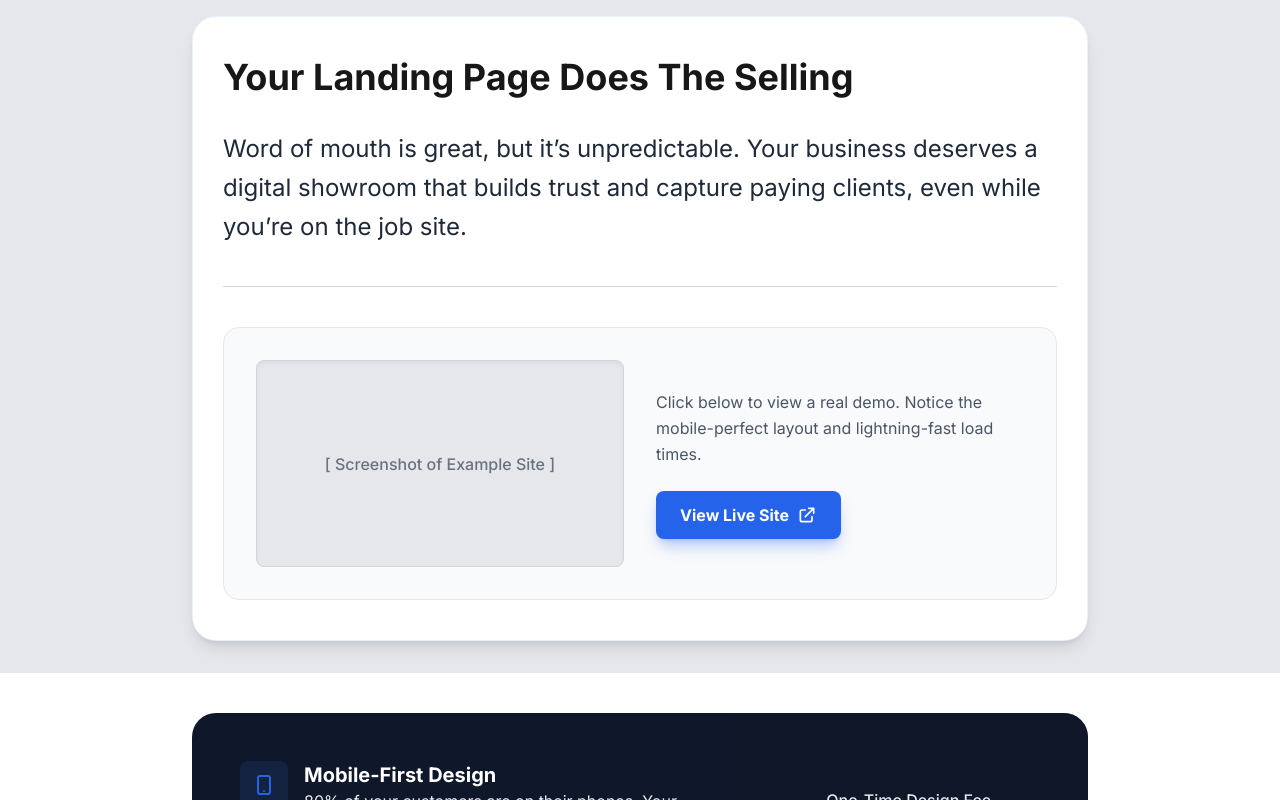
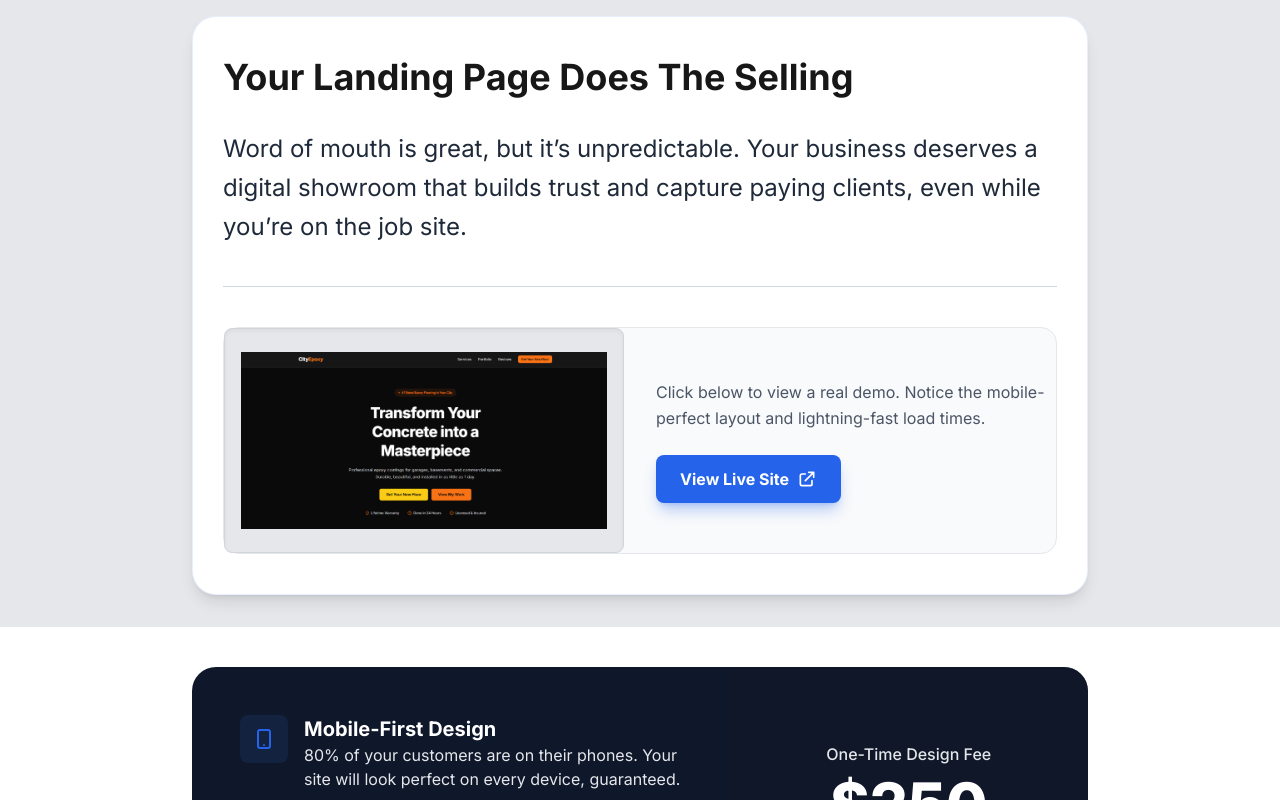
Before and after one commit to wizcudi/EpoxyMetrics.com, a Next.js app in the folder epoxy-metrics/: page / in a window 1280 px wide. Shown: the part 527-1327 px from the top of the page. Built offline with nearby package versions, Linux system fonts and the light colour scheme; no server answers.

Commit message:
Added Demo Landing page link and image

```diff
--- a/epoxy-metrics/src/components/Problem.js
+++ b/epoxy-metrics/src/components/Problem.js
@@ -20,12 +20,12 @@ export default function Problem() {
           <div className="mt-10 pt-10 border-t border-gray-300">
 
 
-            <div className="bg-gray-50 rounded-2xl p-6 sm:p-8 flex flex-col md:flex-row items-center gap-8 border border-gray-200 transition-all hover:shadow-md">
+            <div className="bg-gray-50 rounded-2xl flex flex-col md:flex-row items-center gap-8 border border-gray-200 transition-all hover:shadow-md">
 
               {/* Left Side: Mockup Placeholder (You can replace this with an actual screenshot Image later) */}
               <div className="w-full md:w-1/2 aspect-video bg-gray-200 rounded-lg overflow-hidden relative shadow-inner flex items-center justify-center border border-gray-300">
                 <span className="text-gray-500 font-medium px-4 text-center">
-                  [ Screenshot of Example Site ]
+                  <img src="/images/Demo-Epoxy-Landing-Page.png" alt="Epoxy Demo 1" />
                 </span>
               </div>
 
@@ -38,7 +38,7 @@ export default function Problem() {
 
                 {/* External Link to Firebase Hosted Site */}
                 <Link
-                  href="https://YOUR-FIREBASE-URL.web.app"
+                  href="https://epoxy-demo-1.vercel.app/"
                   target="_blank"
                   rel="noopener noreferrer"
                   className="inline-flex items-center justify-center bg-primary text-light px-6 py-3 rounded-lg font-bold hover:bg-primary-dark transition shadow-lg shadow-primary/30 w-full sm:w-auto"
```
Also changed, not shown: epoxy-metrics/public/images/Demo-Epoxy-Landing-Page.png (added).
